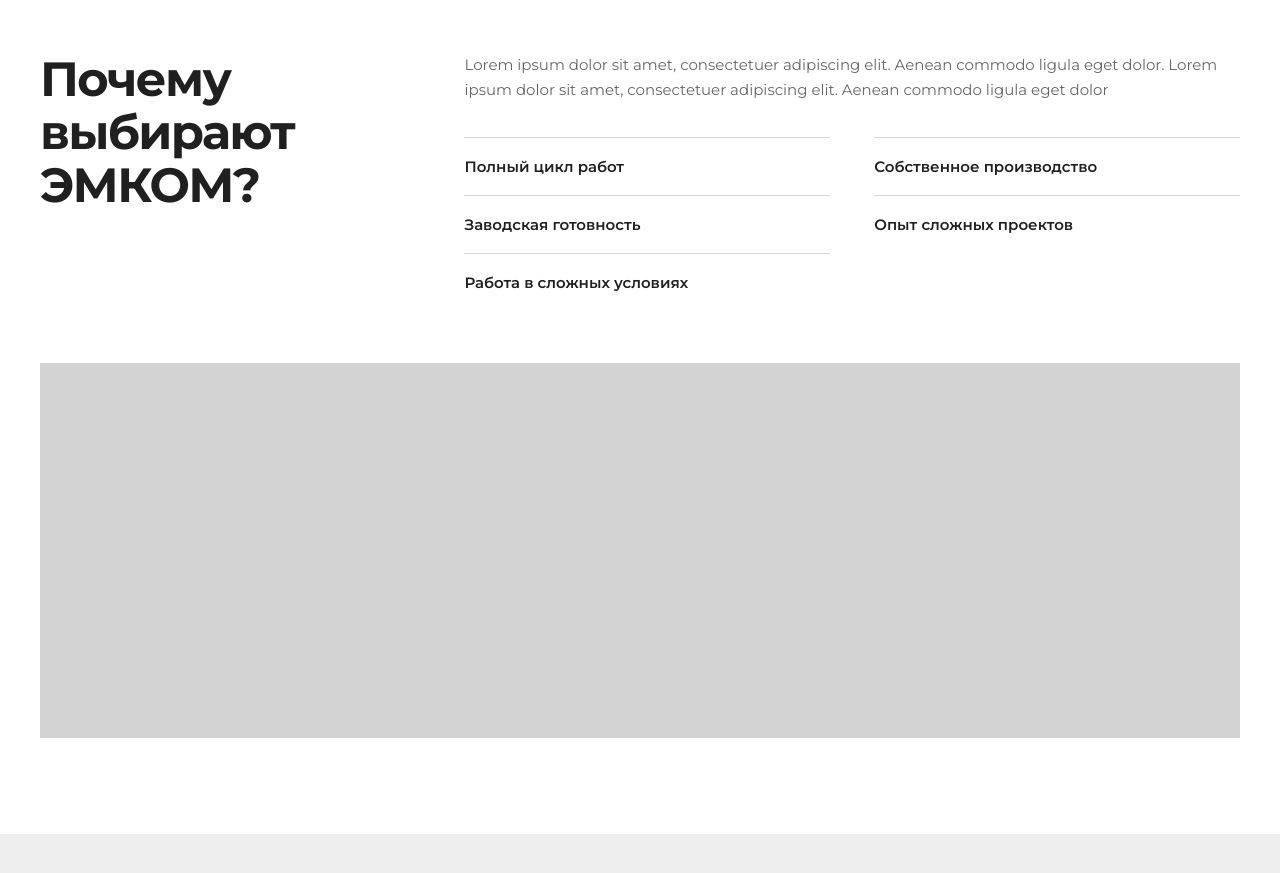
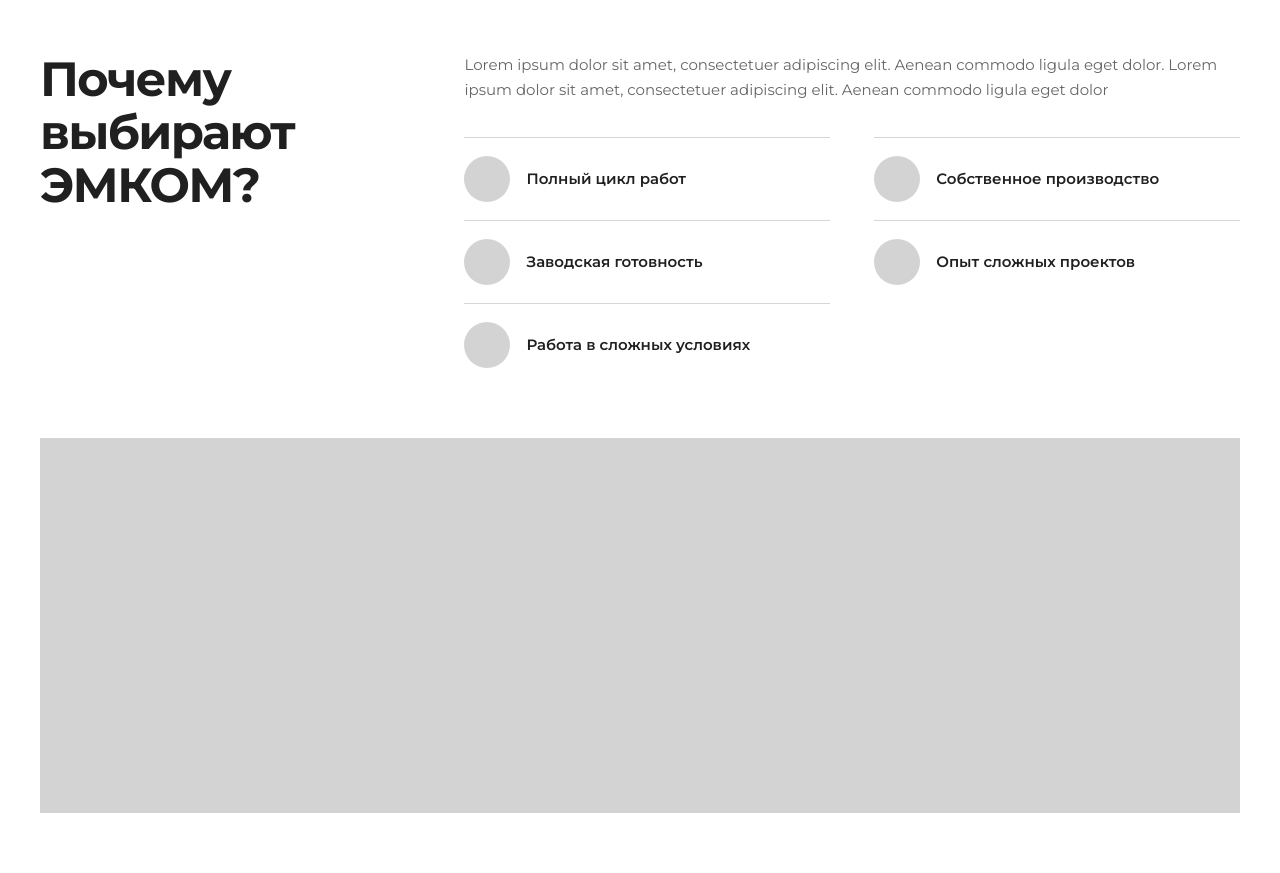
Before and after one commit to kcska18051-crypto/EMCOM_2.0, a website: page index.html in a window 1280 px wide. Shown: the part 2200-3073 px from the top of the page. Before the commit the page ends 3034 px from the top, so only its background shows below. Drawn offline with Linux system fonts and the light colour scheme.

Commit message:
Add circles to about company features

```diff
--- a/assets/css/prototype.css
+++ b/assets/css/prototype.css
@@ -366,10 +366,26 @@ a:focus-visible {
   gap: 0 44px;
 }
 
-.about-company-features p {
+.about-company-feature {
+  display: grid;
   margin: 0;
   padding: 18px 0;
   border-top: 1px solid var(--color-border);
+  grid-template-columns: 46px minmax(0, 1fr);
+  align-items: center;
+  gap: 16px;
+}
+
+.about-feature-icon {
+  display: block;
+  width: 46px;
+  height: 46px;
+  background: var(--color-placeholder);
+  border-radius: 50%;
+}
+
+.about-company-feature p {
+  margin: 0;
   font-size: 15px;
   font-weight: 600;
   line-height: 1.4;
--- a/index.html
+++ b/index.html
@@ -7,7 +7,7 @@
   <link rel="preconnect" href="https://fonts.googleapis.com">
   <link rel="preconnect" href="https://fonts.gstatic.com" crossorigin>
   <link href="https://fonts.googleapis.com/css2?family=Montserrat:wght@400;500;600;700&amp;display=swap" rel="stylesheet">
-  <link rel="stylesheet" href="assets/css/prototype.css?v=20260814-3">
+  <link rel="stylesheet" href="assets/css/prototype.css?v=20260814-4">
 </head>
 <body>
   <div class="site-shell">
@@ -134,11 +134,26 @@
           <div class="about-company-body">
             <p class="about-company-intro">Lorem ipsum dolor sit amet, consectetuer adipiscing elit. Aenean commodo ligula eget dolor. Lorem ipsum dolor sit amet, consectetuer adipiscing elit. Aenean commodo ligula eget dolor</p>
             <div class="about-company-features">
-              <p data-about-feature>Полный цикл работ</p>
-              <p data-about-feature>Собственное производство</p>
-              <p data-about-feature>Заводская готовность</p>
-              <p data-about-feature>Опыт сложных проектов</p>
-              <p data-about-feature>Работа в сложных условиях</p>
+              <article class="about-company-feature" data-about-feature>
+                <span class="about-feature-icon" data-about-feature-icon aria-hidden="true"></span>
+                <p>Полный цикл работ</p>
+              </article>
+              <article class="about-company-feature" data-about-feature>
+                <span class="about-feature-icon" data-about-feature-icon aria-hidden="true"></span>
+                <p>Собственное производство</p>
+              </article>
+              <article class="about-company-feature" data-about-feature>
+                <span class="about-feature-icon" data-about-feature-icon aria-hidden="true"></span>
+                <p>Заводская готовность</p>
+              </article>
+              <article class="about-company-feature" data-about-feature>
+                <span class="about-feature-icon" data-about-feature-icon aria-hidden="true"></span>
+                <p>Опыт сложных проектов</p>
+              </article>
+              <article class="about-company-feature" data-about-feature>
+                <span class="about-feature-icon" data-about-feature-icon aria-hidden="true"></span>
+                <p>Работа в сложных условиях</p>
+              </article>
             </div>
           </div>
         </div>
```
Also changed, not shown: docs/superpowers/plans/2026-08-14-homepage-first-screen.md (+1 -1 lines), docs/superpowers/specs/2026-08-14-homepage-first-screen-design.md (+1 -1 lines), tests/foundation.test.mjs (+1 -1 lines), tests/homepage.test.mjs (+2 -1 lines).
